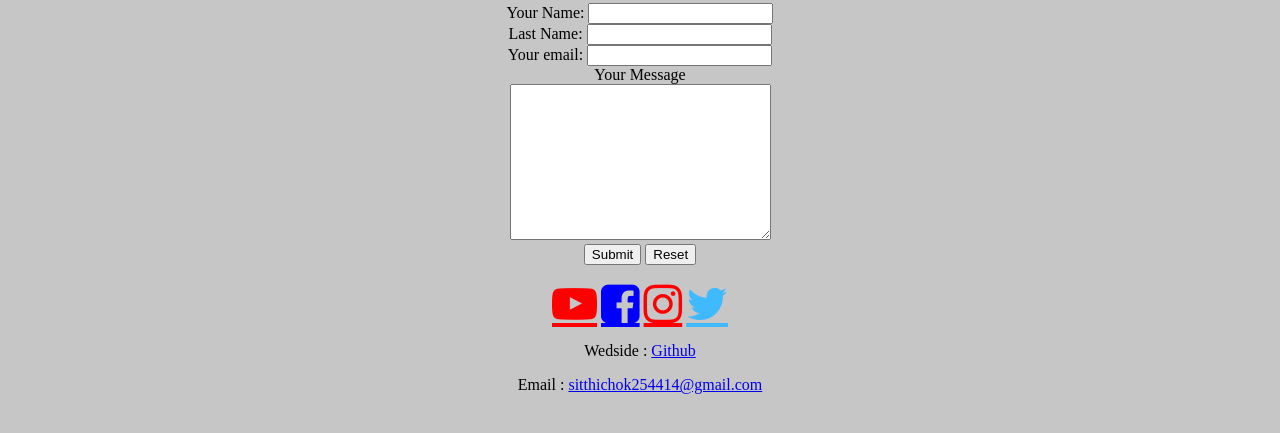
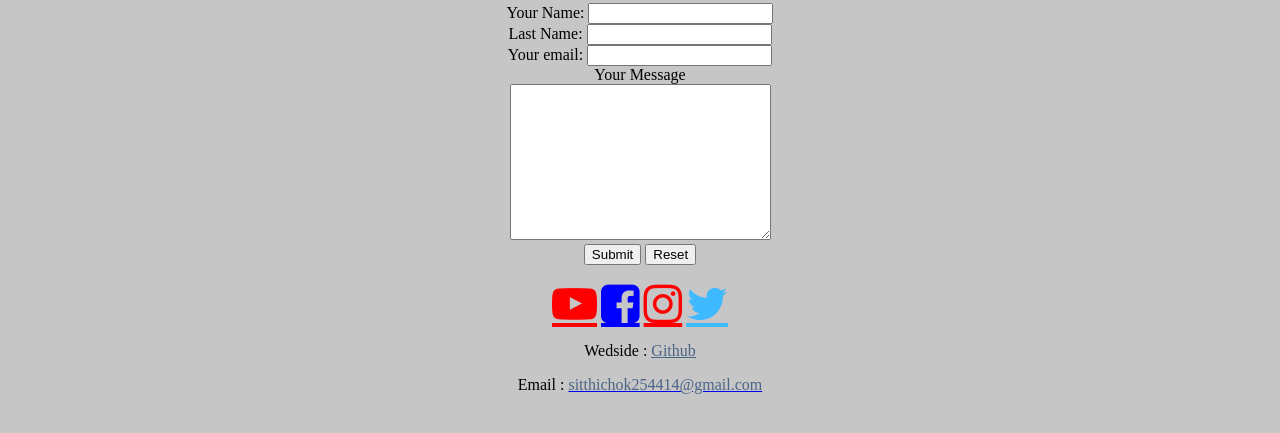
Before and after one commit to sitthichok44/profilecss, a plain HTML site: page contact.html in a window 1280 px wide. Shown: the part 173-606 px from the top of the page. Drawn offline with Linux system fonts and the light colour scheme; files that its build step writes are made by us from their sources.

Commit message:
Update contact.css

```diff
--- a/contact.css
+++ b/contact.css
@@ -13,6 +13,15 @@ table{
 h1{
     text-align: center;
 
+}
+.githud{
+    text-decoration: underline;
+    color: #4B6587;
+
+}
+.email{
+    text-emphasis: underline;
+    color: #4B6587;
 }
 .table-mail {
     margin-left: center;
```
